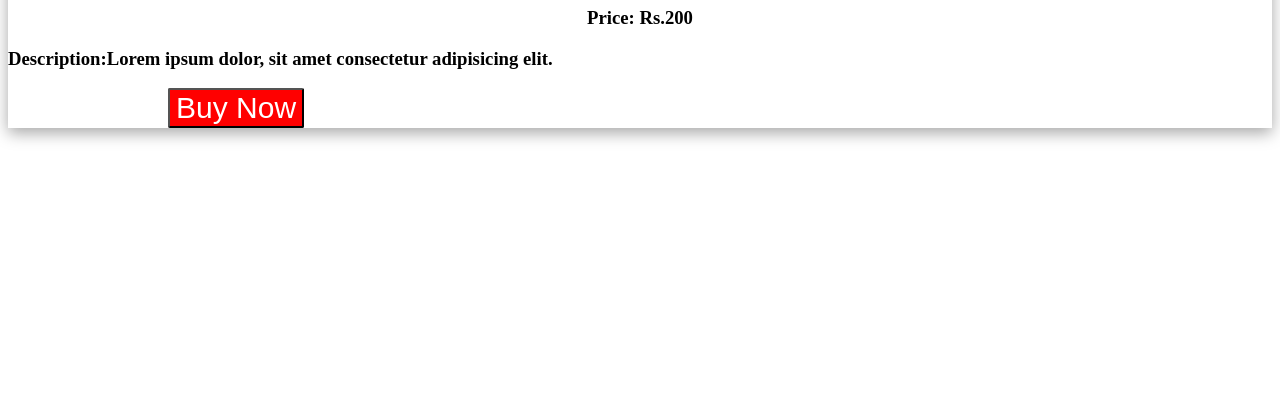
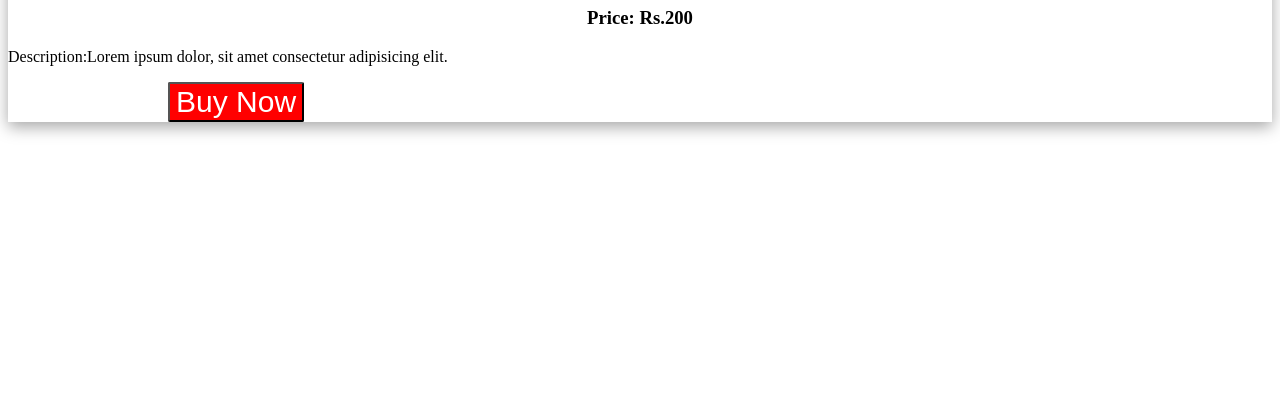
Before and after one commit to acciojob/pricing-card-KambagouniPrashanth, a website: page main.html in a window 1280 px wide. Shown: the part 385-800 px from the top of the page. Drawn offline with Linux system fonts and the light colour scheme.

Commit message:
created a submission

```diff
--- a/main.html
+++ b/main.html
@@ -34,7 +34,7 @@
 		<img src="https://www.twoinchbrush.com/images/originals/Adam3757heart-tree.jpg" width="300" height="300">
 		<h1 align="center">Pricing Card</h1>
 		<h3 align="center"> Price: Rs.200</h3>
-		<h3 text-align="center">Description:Lorem ipsum dolor, sit amet consectetur adipisicing elit.</h3>
+		<p text-align="center">Description:Lorem ipsum dolor, sit amet consectetur adipisicing elit.</p>
 		<button  align="center" value="Buy Now">Buy Now</button>
 
 	</div>
```
